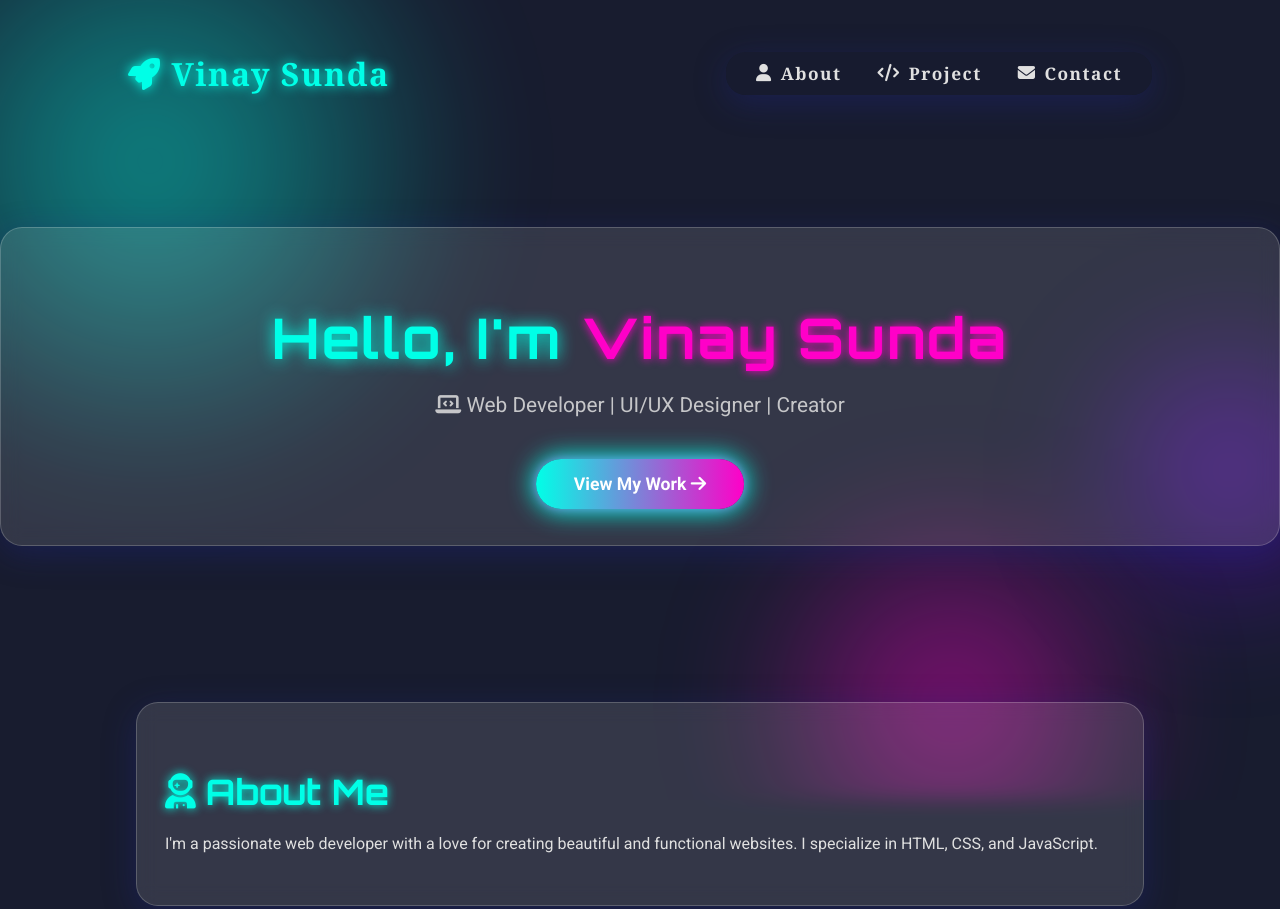
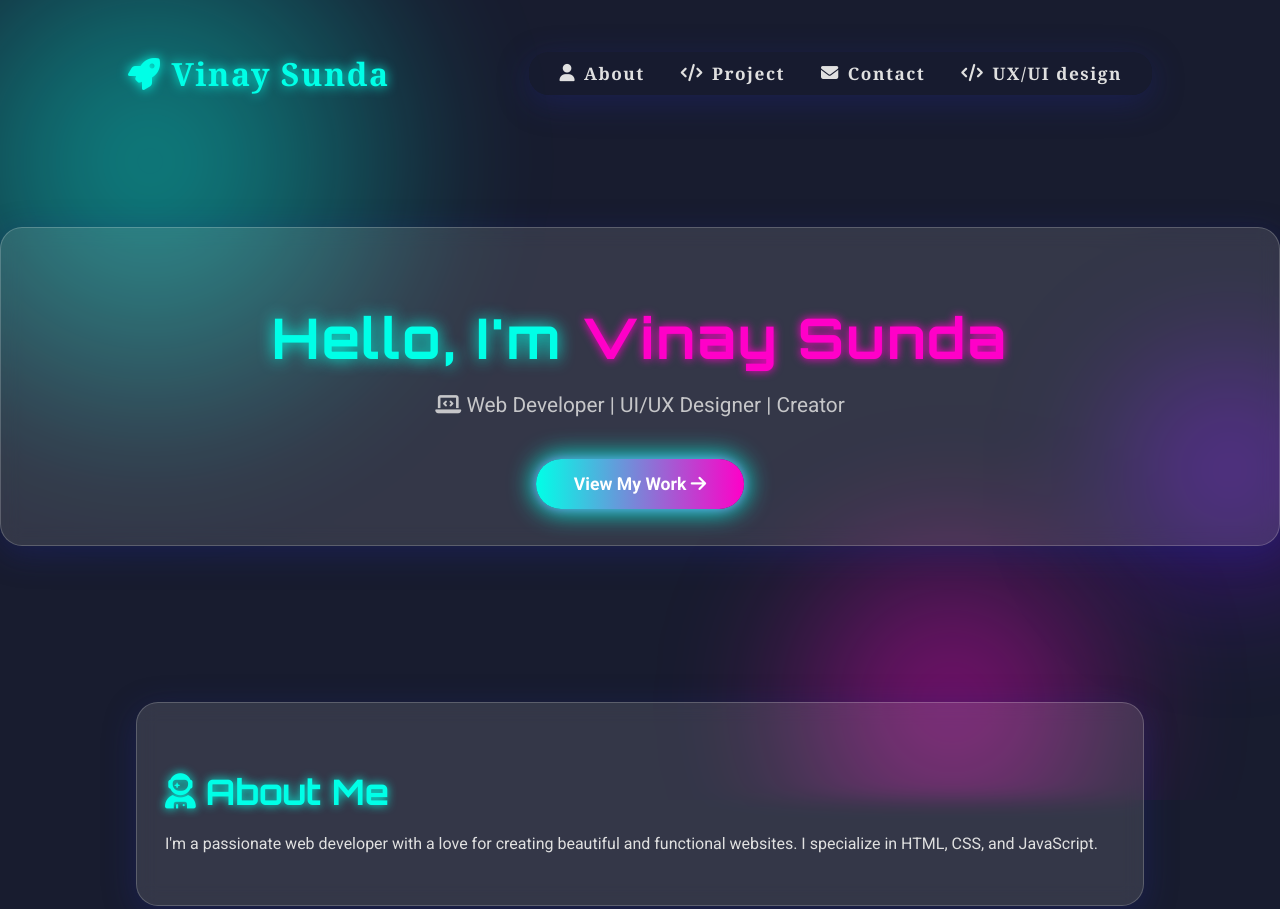
Before and after one commit to vinaysunda24/vinaysunda24, a plain HTML site: page index.html in a window 1280 px wide. Shown: the top 909 px of the page. Drawn offline with Linux system fonts and the light colour scheme.

Commit message:
Update index.html
add an extra section

```diff
--- a/index.html
+++ b/index.html
@@ -23,6 +23,7 @@
         <li><a href="about.html"><i class="fas fa-user"></i> About</a></li>
         <li><a href="#projects"><i class="fas fa-code"></i> Project</a></li>
         <li><a href="contact.html"><i class="fas fa-envelope"></i> Contact</a></li>
+         <li><a href="#projects"><i class="fas fa-code"></i>UX/UI design</a></li>
       </ul>
     </nav>
     <div class="hero glass">
```
